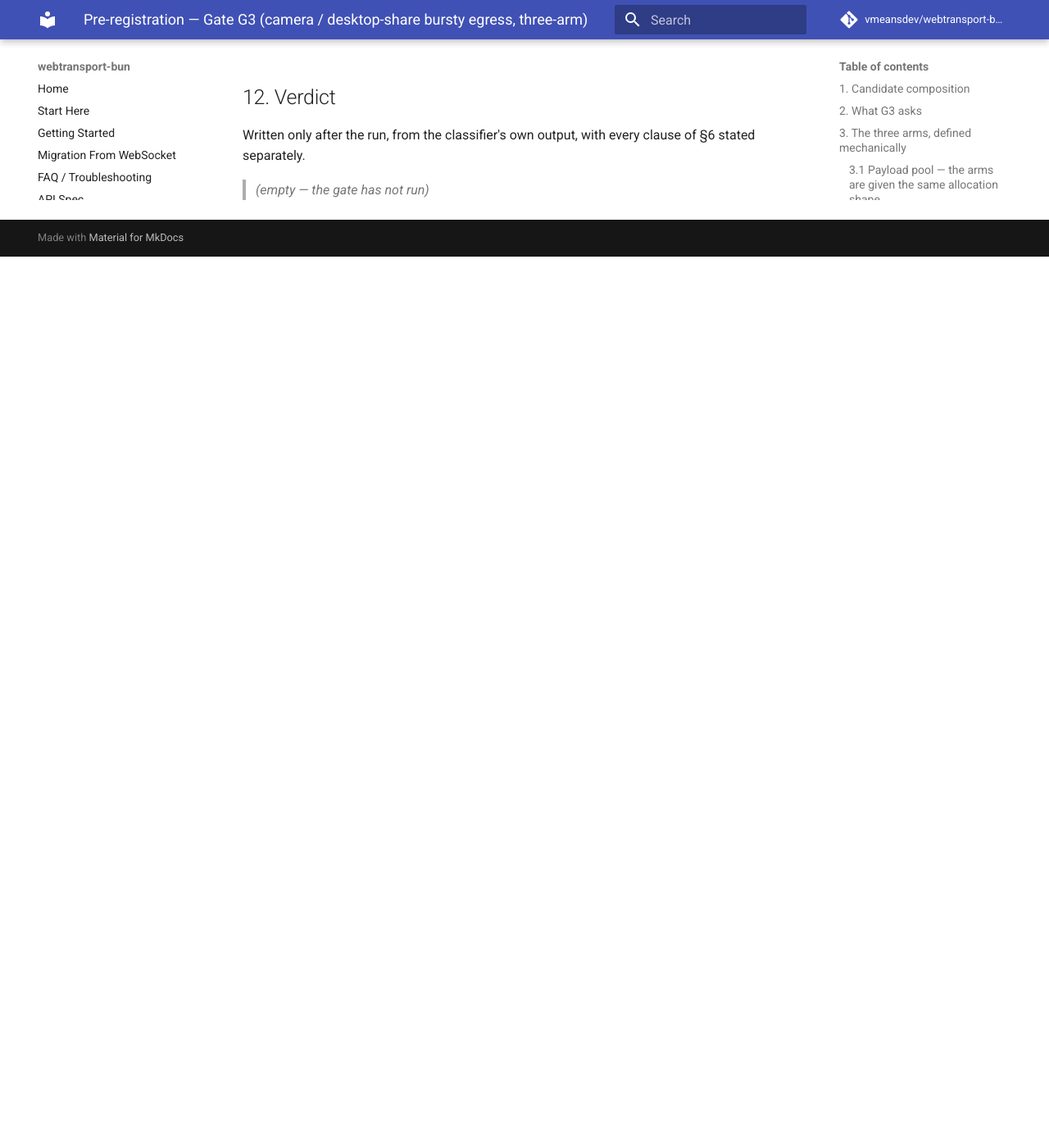
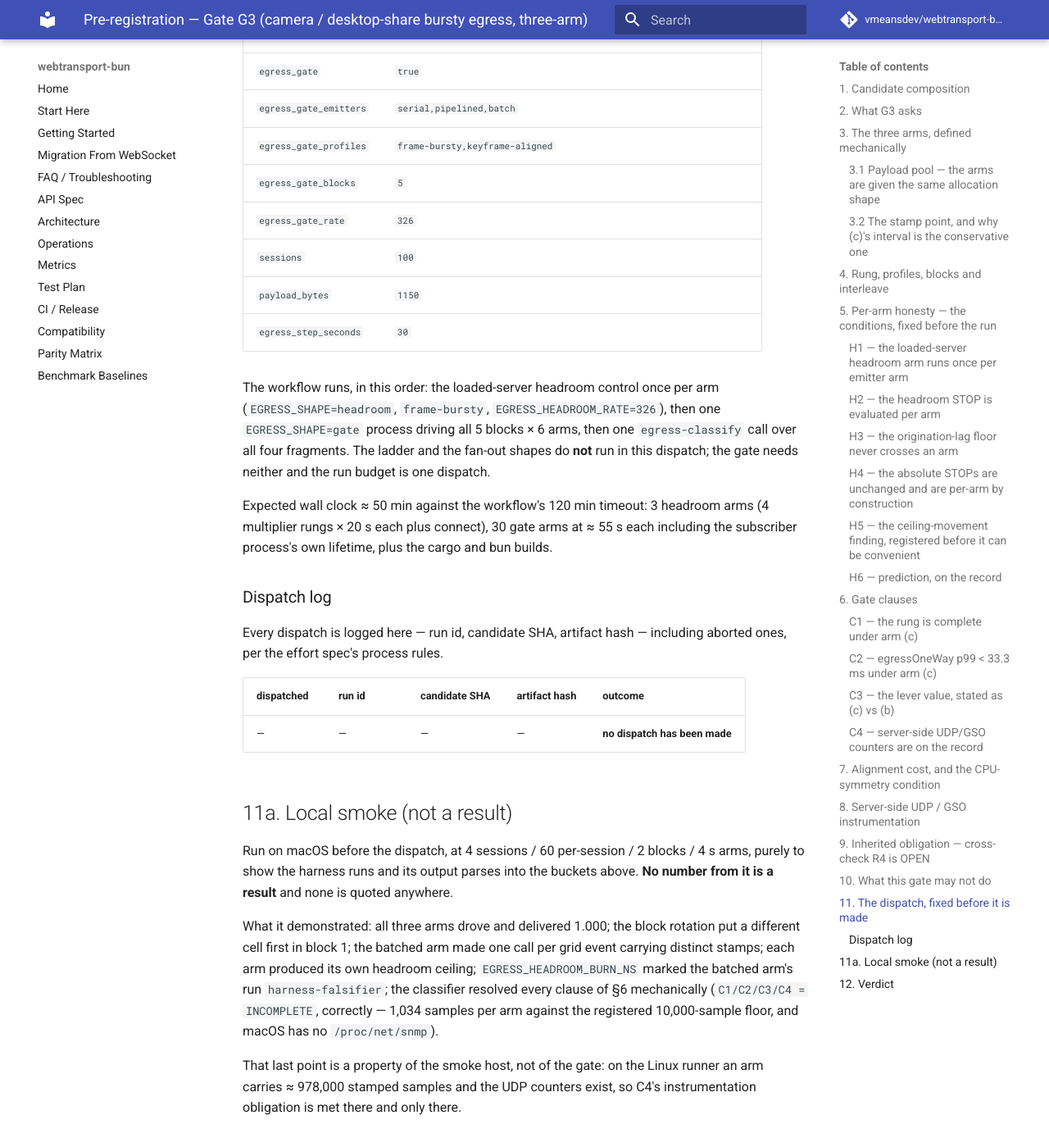
Before and after one commit to vmeansdev/webtransport-bun, an MkDocs documentation site: the page built from docs/research/preregistrations/gate-g3.md, in a window 1280 px wide and 1400 px high, scrolled down 9893 px. Shown: the whole window at 82% size. Built offline with MkDocs 1.6.1 and Material for MkDocs 9.7.7, drawn with Linux system fonts in a browser that asks for light colours; comment, search, counter and statistics services are not loaded; before the commit the page ends 10206 px from its top, so only the background shows below that; some of the changed text lies outside the part shown.

Commit message:
Record G3's dispatch and its local smoke before dispatching, so the run that stamps this gate is the one the registration predicted.
The inputs, the arm order, the shapes that run and the shapes that deliberately
do not are written down while the log is still empty. The smoke is recorded as
what it is — proof the harness runs and the classifier parses, on a host with no
/proc and a tenth of the sample floor — and explicitly carries no number.

Co-Authored-By: Claude Fable 5 <noreply@anthropic.com>
Claude-Session: https://claude.ai/code/session_01J6XgaCwKmiXs7S56nLNgbf

```diff
--- a/docs/research/preregistrations/gate-g3.md
+++ b/docs/research/preregistrations/gate-g3.md
@@ -409,14 +409,60 @@ ticket's shape and not this gate's.
 - It may not report a `(c)` number against a pre-composition egress number
   (§1).
 
-## 11. Dispatch log
+## 11. The dispatch, fixed before it is made
 
-Every dispatch is logged here — run id, candidate SHA, artifact hash — including
-aborted ones, per the effort spec's process rules.
+One dispatch, `bench-bandwidth` on the heavy runner, `egress_gate=true`:
+
+| input | value |
+|---|---|
+| `candidate_commit` | the tip of `probe/egress-01` carrying this section (recorded in the log below) |
+| `egress_probe` | `true` |
+| `egress_gate` | `true` |
+| `egress_gate_emitters` | `serial,pipelined,batch` |
+| `egress_gate_profiles` | `frame-bursty,keyframe-aligned` |
+| `egress_gate_blocks` | `5` |
+| `egress_gate_rate` | `326` |
+| `sessions` | `100` |
+| `payload_bytes` | `1150` |
+| `egress_step_seconds` | `30` |
+
+The workflow runs, in this order: the loaded-server headroom control once per
+arm (`EGRESS_SHAPE=headroom`, `frame-bursty`, `EGRESS_HEADROOM_RATE=326`), then
+one `EGRESS_SHAPE=gate` process driving all 5 blocks × 6 arms, then one
+`egress-classify` call over all four fragments. The ladder and the fan-out
+shapes do **not** run in this dispatch; the gate needs neither and the run
+budget is one dispatch.
+
+Expected wall clock ≈ 50 min against the workflow's 120 min timeout: 3 headroom
+arms (4 multiplier rungs × 20 s each plus connect), 30 gate arms at ≈ 55 s each
+including the subscriber process's own lifetime, plus the cargo and bun builds.
+
+### Dispatch log
+
+Every dispatch is logged here — run id, candidate SHA, artifact hash —
+including aborted ones, per the effort spec's process rules.
 
 | dispatched | run id | candidate SHA | artifact hash | outcome |
 |---|---|---|---|---|
 | — | — | — | — | **no dispatch has been made** |
+
+## 11a. Local smoke (not a result)
+
+Run on macOS before the dispatch, at 4 sessions / 60 per-session / 2 blocks /
+4 s arms, purely to show the harness runs and its output parses into the buckets
+above. **No number from it is a result** and none is quoted anywhere.
+
+What it demonstrated: all three arms drove and delivered 1.000; the block
+rotation put a different cell first in block 1; the batched arm made one call
+per grid event carrying distinct stamps; each arm produced its own headroom
+ceiling; `EGRESS_HEADROOM_BURN_NS` marked the batched arm's run
+`harness-falsifier`; the classifier resolved every clause of §6 mechanically
+(`C1/C2/C3/C4 = INCOMPLETE`, correctly — 1,034 samples per arm against the
+registered 10,000-sample floor, and macOS has no `/proc/net/snmp`).
+
+That last point is a property of the smoke host, not of the gate: on the Linux
+runner an arm carries ≈ 978,000 stamped samples and the UDP counters exist, so
+C4's instrumentation obligation is met there and only there.
 
 ## 12. Verdict
 
```
